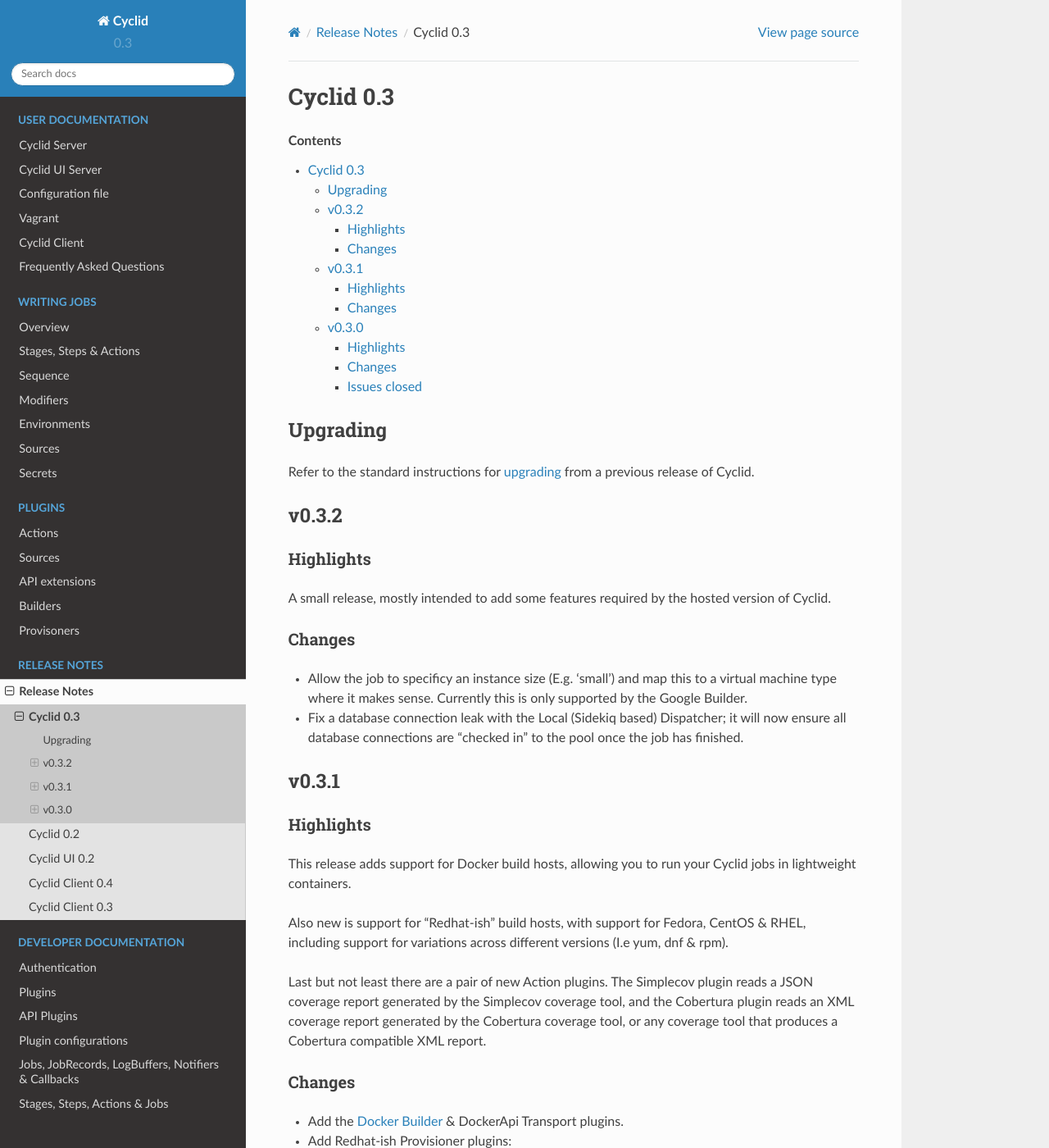
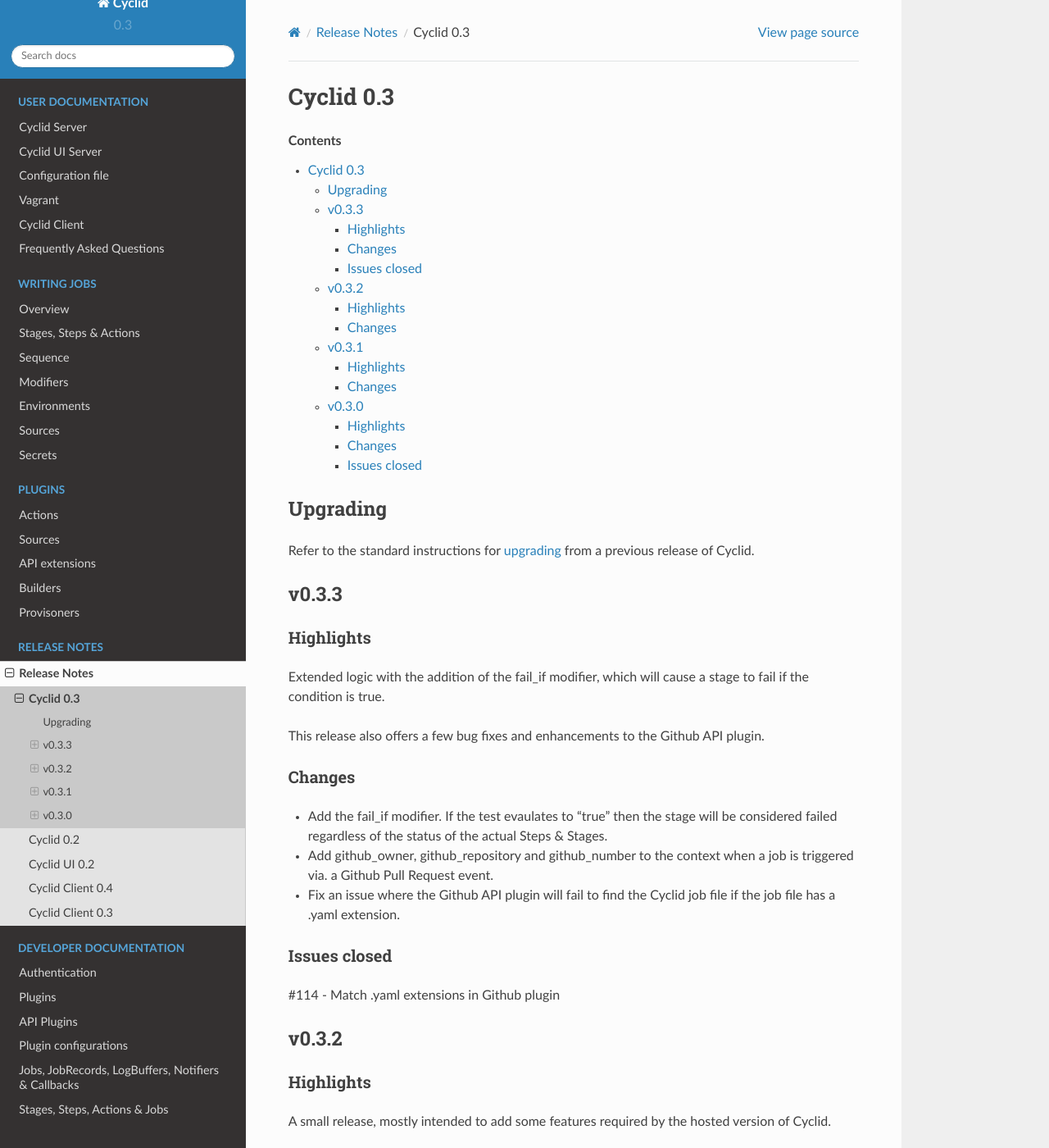
Before and after one commit to Cyclid/Cyclid-docs, a Sphinx documentation site: the page built from docs/release_notes/cyclid/0_3.rst, in a window 1280 px wide and 1400 px high. Shown: the whole window at 82% size. Built offline with Sphinx 7.4.7 and the Read the Docs theme 2.0.0, drawn with Linux system fonts in a browser that asks for light colours.

Commit message:
Release 0.3.3

```diff
--- a/docs/release_notes/cyclid/0_3.rst
+++ b/docs/release_notes/cyclid/0_3.rst
@@ -9,6 +9,33 @@
 
 Refer to the standard instructions for :ref:`upgrading <upgrading>` from a
 previous release of Cyclid.
+
+v0.3.3
+======
+
+Highlights
+----------
+
+Extended logic with the addition of the fail_if modifier, which will cause a
+stage to fail if the condition is true.
+
+This release also offers a few bug fixes and enhancements to the Github API
+plugin.
+
+Changes
+-------
+
+- Add the fail_if modifier. If the test evaulates to "true" then the stage will
+  be considered failed regardless of the status of the actual Steps & Stages.
+- Add github_owner, github_repository and github_number to the context when a
+  job is triggered via. a Github Pull Request event.
+- Fix an issue where the Github API plugin will fail to find the Cyclid job
+  file if the job file has a .yaml extension.
+
+Issues closed
+-------------
+
+#114 - Match .yaml extensions in Github plugin
 
 v0.3.2
 ======
```
